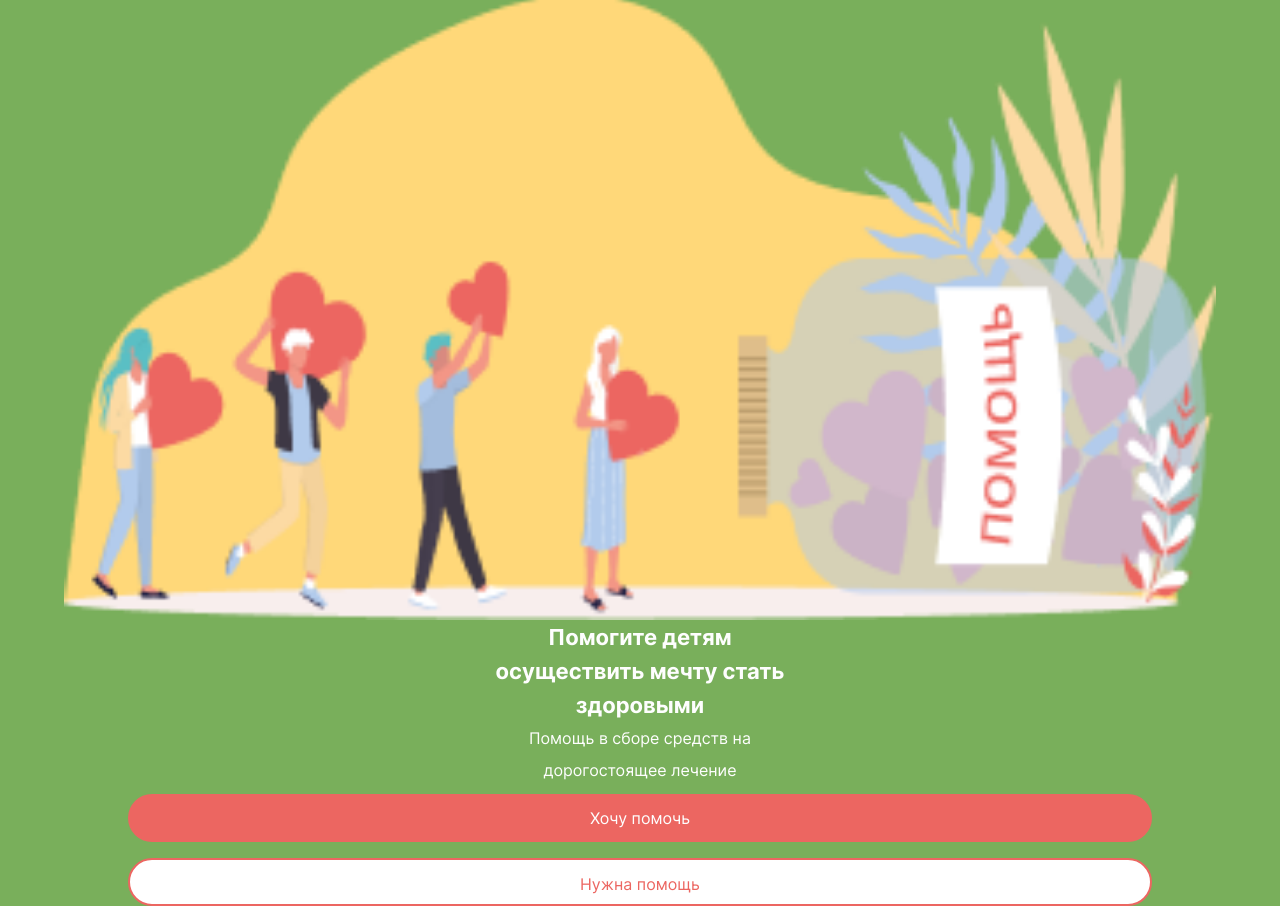
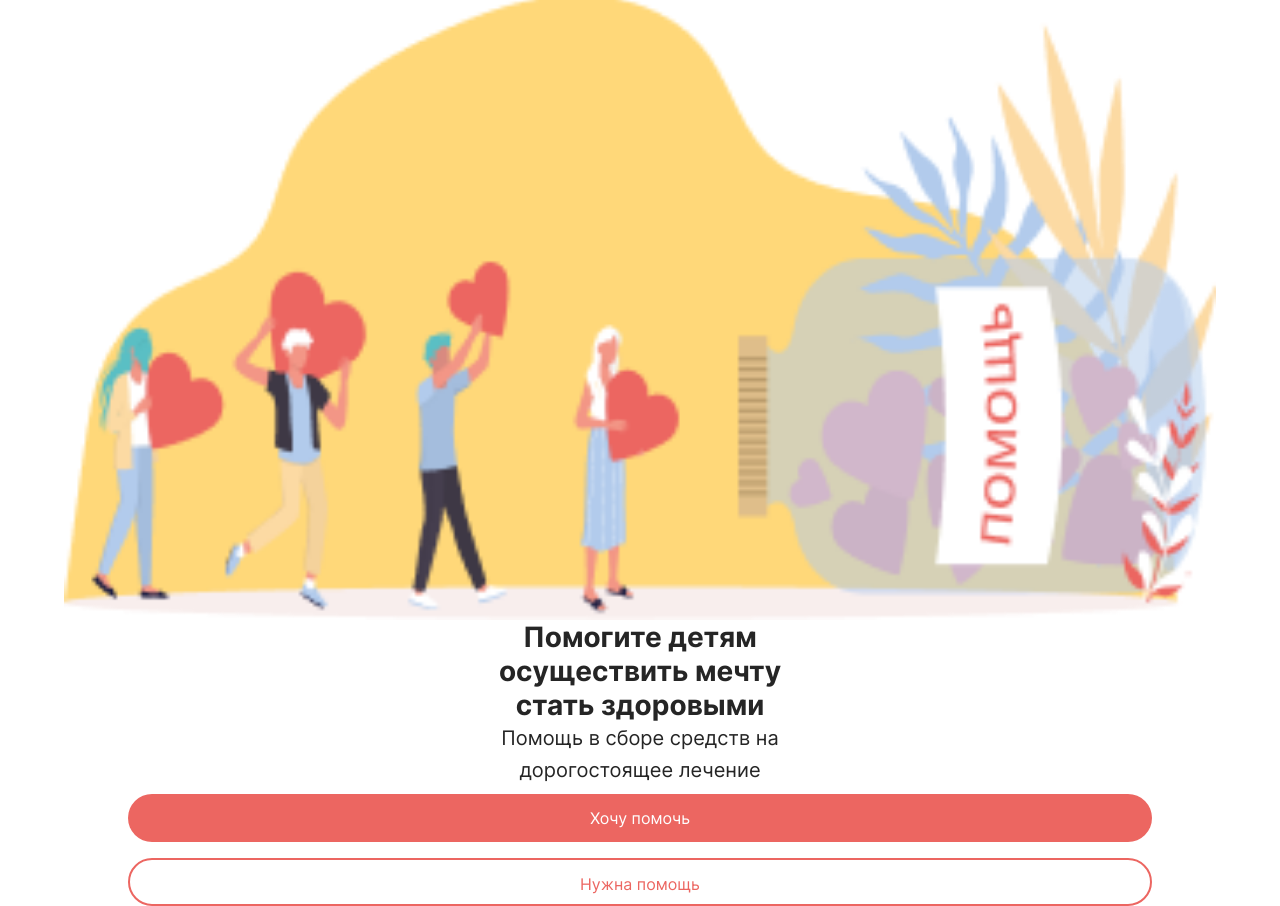
Before and after one commit to DVBFOND/dvbfond, a plain HTML site: page index.html in a window 1280 px wide. Shown: the part 69-975 px from the top of the page. Drawn offline with nearby package versions, Linux system fonts and the light colour scheme.

Commit message:
fix: увеличил размер шрифта для заголовка и описания: 28 и 20 соответсвенно

```diff
--- a/blocks/article/article.css
+++ b/blocks/article/article.css
@@ -3,7 +3,7 @@
   padding: 0;
   width: auto;
   height: 90vh;
-  background: #79af5b;
+  background: inherit;
   font-family: inherit;
   display: grid;
   grid-template-columns: 1fr;
--- a/blocks/article/articleText/articleText.css
+++ b/blocks/article/articleText/articleText.css
@@ -4,8 +4,8 @@
   max-width: 328px;
   height: auto;
   font-family: inherit;
-  color: #fefefe;
-  font-size: 16px;
+  color: #252525;
+  font-size: 20px;
   font-style: normal;
   font-weight: 400;
   line-height: 32px;
--- a/blocks/article/articleTitle/articleTitle.css
+++ b/blocks/article/articleTitle/articleTitle.css
@@ -4,8 +4,8 @@
   max-width: 328px;
   height: auto;
   font-family: inherit;
-  color: #fefefe;
-  font-size: 22px;
+  color: #252525;
+  font-size: 28px;
   font-style: normal;
   font-weight: 700;
   line-height: 34px;
--- a/blocks/body/body.css
+++ b/blocks/body/body.css
@@ -1,6 +1,6 @@
 .body {
   margin: 0;
   padding: 0;
-  background: #79af5b;
+  background: white;
   font-family: 'Inter', Arial, sans-serif;
 }
--- a/blocks/section/section.css
+++ b/blocks/section/section.css
@@ -2,7 +2,7 @@
   margin: 0;
   padding: 0;
   width: auto;
-  background: #79af5b;
+  background: inherit;
   font-family: inherit;
   display: grid;
   grid-template-columns: 100vw;
```
